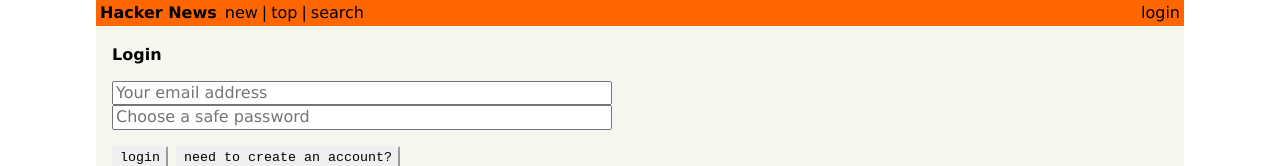
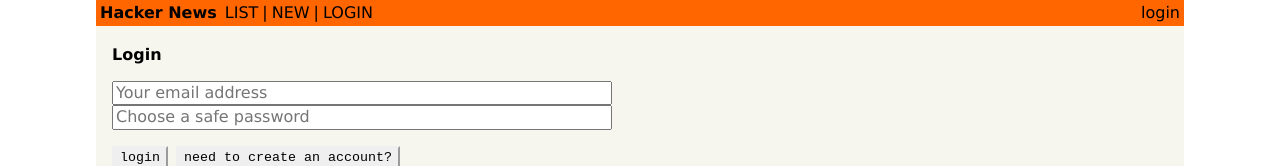
Before and after one commit to kouta1612/hackernews-react-apollo, a React (Create React App) app: page /login in a window 1280 px wide. Shown: the top 166 px of the page. Built offline with nearby package versions, Linux system fonts and the light colour scheme.

Commit message:
fix header

```diff
--- a/src/components/Header.js
+++ b/src/components/Header.js
@@ -11,18 +11,18 @@ const Header = () => {
       <div className="flex flex-fixed black">
         <div className="fw7 mr1">Hacker News</div>
         <Link to="/" className="ml1 no-underline black">
-          new
+          LIST
         </Link>
         <div className="ml1">|</div>
-        <Link to="/top" className="ml1 no-underline black">
-          top
+        <Link to="/create" className="ml1 no-underline black">
+          NEW
         </Link>
         <div className="ml1">|</div>
         <Link
-          to="/search"
+          to="/login"
           className="ml1 no-underline black"
         >
-          search
+          LOGIN
         </Link>
         {authToken && (
           <div className="flex">
```
